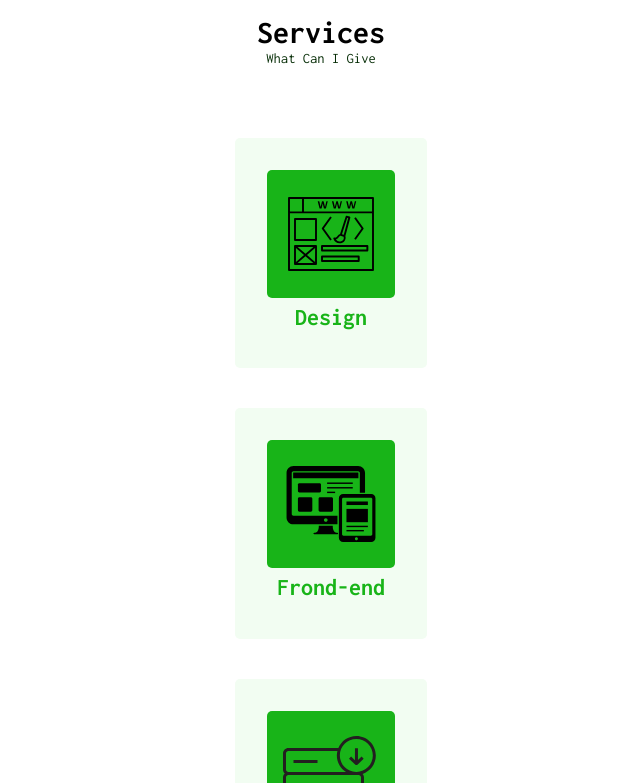
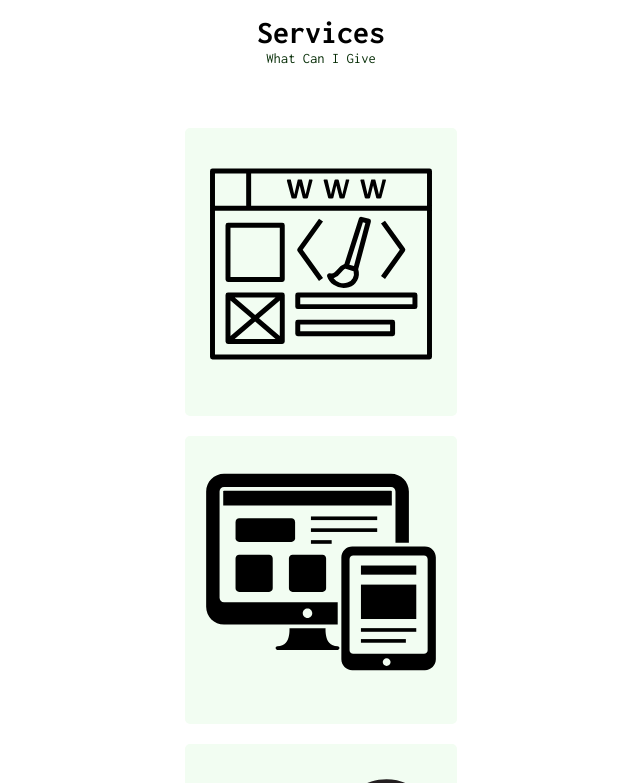
Before and after one commit to saul-paulus/build-portfolio-app, a plain HTML site: page index.html in a window 1280 px wide. Shown: the part 2645-3428 px from the top of the page, without its empty margins (87-727 px from the left). Drawn offline with nearby package versions, Linux system fonts and the light colour scheme; a web font is replaced by a local one.

Commit message:
memperbaiki card service

```diff
--- a/assets/css/style.css
+++ b/assets/css/style.css
@@ -1,6 +1,15 @@
 /* font */
 
 @import url('https://fonts.googleapis.com/css2?family=Inconsolata:wght@300;400;600;700&family=M+PLUS+1+Code:wght@400;500;600&family=Poppins:wght@400;500;600&family=Quicksand:wght@300;400;500;600&display=swap');
+
+/* img
+
+https://www.softr.io/tools/svg-shape-generator
+https://app.haikei.app/
+https://undraw.co/search
+http://rivolicons.hadrien.co/free/
+*/
+
 
 /* Base */
 
@@ -229,8 +238,10 @@ h3 {
 
 .section__body {
     margin-top: var(--m-3);
-    display: grid;
-    grid-template-columns: 1fr;
+    display: flex;
+    flex-direction: column;
+    align-items: center;
+    justify-content: center;
 }
 
 .grid {
@@ -544,6 +555,10 @@ h3 {
 
 /* ==========================  style skill ============================= */
 
+.skill__card {
+    width: 100%;
+}
+
 .skill__card-header {
     width: 100%;
     padding: var(--m-0-75) 0;
@@ -563,7 +578,7 @@ h3 {
 }
 
 .skill__item-container {
-    width: 95%;
+    width: 100%;
     padding-top: var(--m-1);
     transition: .3s all;
 }
@@ -650,31 +665,42 @@ h3 {
 
 .service__card {
     margin: 10px;
+    border: 2px solid var(--primary-color-3);
+    border-radius: 5px;
+    width: 17rem;
+    height: 18rem;
+    perspective: 1000px;
+    overflow: hidden;
+    background-color: var(--primary-color-3);
+    cursor: pointer;
 }
 
-.service__card-body {
-    border-radius: 5px;
-    padding: var(--m-2);
-    background-color: var(--primary-color-3);
-    cursor: pointer;
-    transition: .3s all;
+.service__card-img {
+    display: flex;
+    flex-direction: column;
+    align-items: center;
 }
 
-.service__card-body h3 {
-    color: var(--primary-color-2);
+.service__img {
+    width: 100%;
+    transition: .6s all;
 }
 
-.service__card-body:hover {
-    background-color: var(--primary-color);
+.service__card:hover .service__img {
+    width: 40%;
 }
 
-.sevices__img {
-    width: 8rem;
-    height: max-content;
-    background-color: var(--primary-color-2);
-    border-radius: 5px;
-    color: var(--primary-color-2) !important;
-    padding: var(--m-1);
+.service__card:hover .service__card-description {
+    transform: translateY(0);
+}
+
+.service__card-description {
+    display: flex;
+    flex-direction: column;
+    align-items: center;
+    transform: translateY(3rem);
+    transition: .6s all;
+    text-align: justify;
 }
 
 
--- a/index.html
+++ b/index.html
@@ -326,27 +326,53 @@
             </div>
             <div class="section__body">
                 <div class="card service__card">
-                    <div class="card__body service__card-body">
-                        <img class="sevices__img" src="./assets/img/card_img-1.svg" alt="img-front-end">
-                        <h3 class="card__header-title">Design</h3>
+                    <div class="service__card-body">
+                        <div class="service__card-img">
+                            <img class="service__img" src="./assets/img/card_img-1.svg" alt="img-front-end">
+                        </div>
+                        <div class="service__card-description">
+                            <h3 class="card__header-title">Design</h3>
+                            <p>Lorem, ipsum dolor sit amet consectetur adipisicing elit. Vero ipsam voluptatum quis velit illum provident eveniet totam quasi ea magnam.</p>
+                        </div>
                     </div>
                 </div>
                 <div class="card service__card">
-                    <div class="card__body service__card-body">
-                        <img class="sevices__img" src="./assets/img/card_img-2.svg" alt="img-front-end">
-                        <h3 class="card__header-title">Frond-end</h3>
+                    <div class="service__card-body">
+                        <div class="service__card-img">
+                            <img class="service__img" src="./assets/img/card_img-2.svg" alt="img-front-end">
+                        </div>
+                        <div class="service__card-description">
+                            <h3 class="card__header-title">Design</h3>
+                            <p>Lorem, ipsum dolor sit amet consectetur adipisicing elit. Vero ipsam voluptatum quis velit illum provident eveniet totam quasi ea magnam.</p>
+                        </div>
                     </div>
                 </div>
                 <div class="card service__card">
-                    <div class="card__body service__card-body">
-                        <img class="sevices__img" src="./assets/img/card_img-3.svg" alt="img-front-end">
-                        <h3 class="card__header-title">Back-end</h3>
+                    <div class="service__card-body">
+                        <div class="service__card-img">
+                            <img class="service__img" src="./assets/img/card_img-3.svg" alt="img-front-end">
+                        </div>
+                        <div class="service__card-description">
+                            <h3 class="card__header-title">Design</h3>
+                            <p>Lorem, ipsum dolor sit amet consectetur adipisicing elit. Vero ipsam voluptatum quis velit illum provident eveniet totam quasi ea magnam.</p>
+                        </div>
                     </div>
                 </div>
             </div>
         </section>
         <!-- Akhir membuat service -->
 
+        <!-- Membuat portfolio -->
+        <section class="section container__margin">
+            <div class="section__header">
+                <h1 class="section__title">Portfolio</h1>
+                <p class="section__subtitle">My Work Recent</p>
+            </div>
+            <div class="sevtion__body">
+
+            </div>
+        </section>
+        <!-- Akhir membuat portfolio -->
 
     </main>
     <!-- Membuat content footer -->
```
